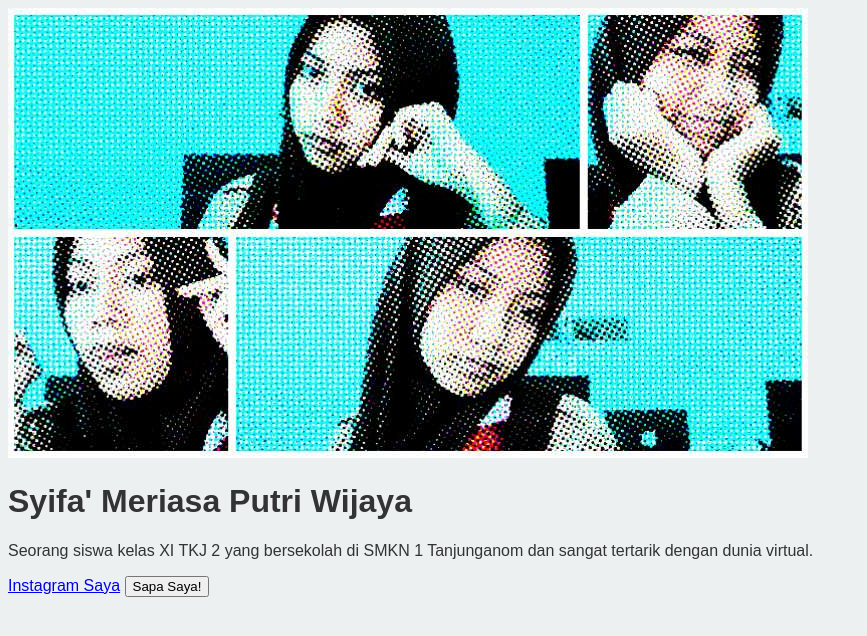
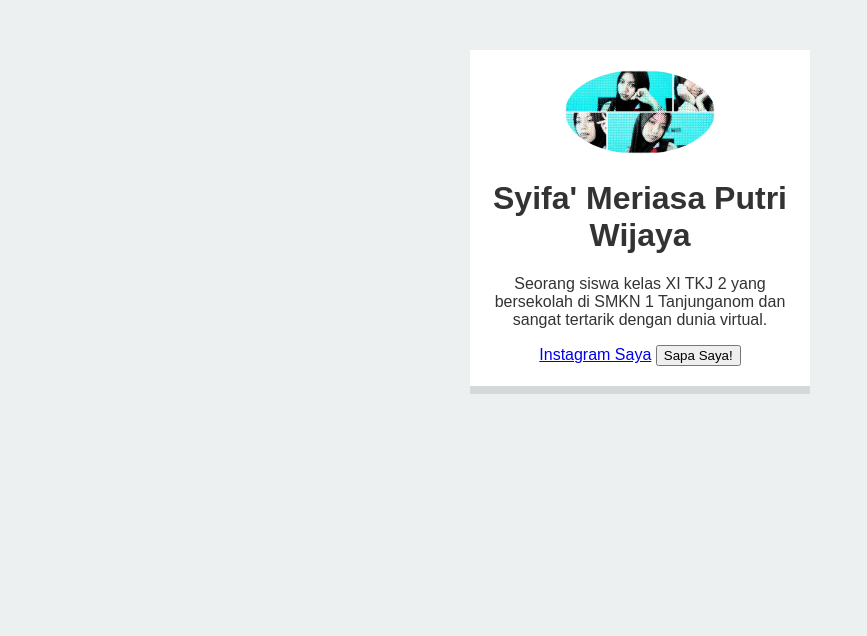
Before and after one commit to iyasamiaw-hash/asa, a plain HTML site: page index.html in a window 1280 px wide. Shown: the whole page, without its empty margins (0-867 px from the left). Drawn offline with Linux system fonts and the light colour scheme.

Commit message:
Update style.css

```diff
--- a/style.css
+++ b/style.css
@@ -3,3 +3,18 @@ body {
   font-family: Arial, sans-serif;
   color: #333333;
 }
+
+.kartu-profil img {
+  width: 150px;
+  border-radius:50%;
+}
+
+.kartu-profil {
+  width: 300px;
+  margin: 50px auto;
+  padding: 20px;
+  background-color: white;
+  border-radiud: 15px;
+  box-shadow: 0px 8px rgba(0, 0, 0, 0.1);
+  text-align: center;
+}
```
